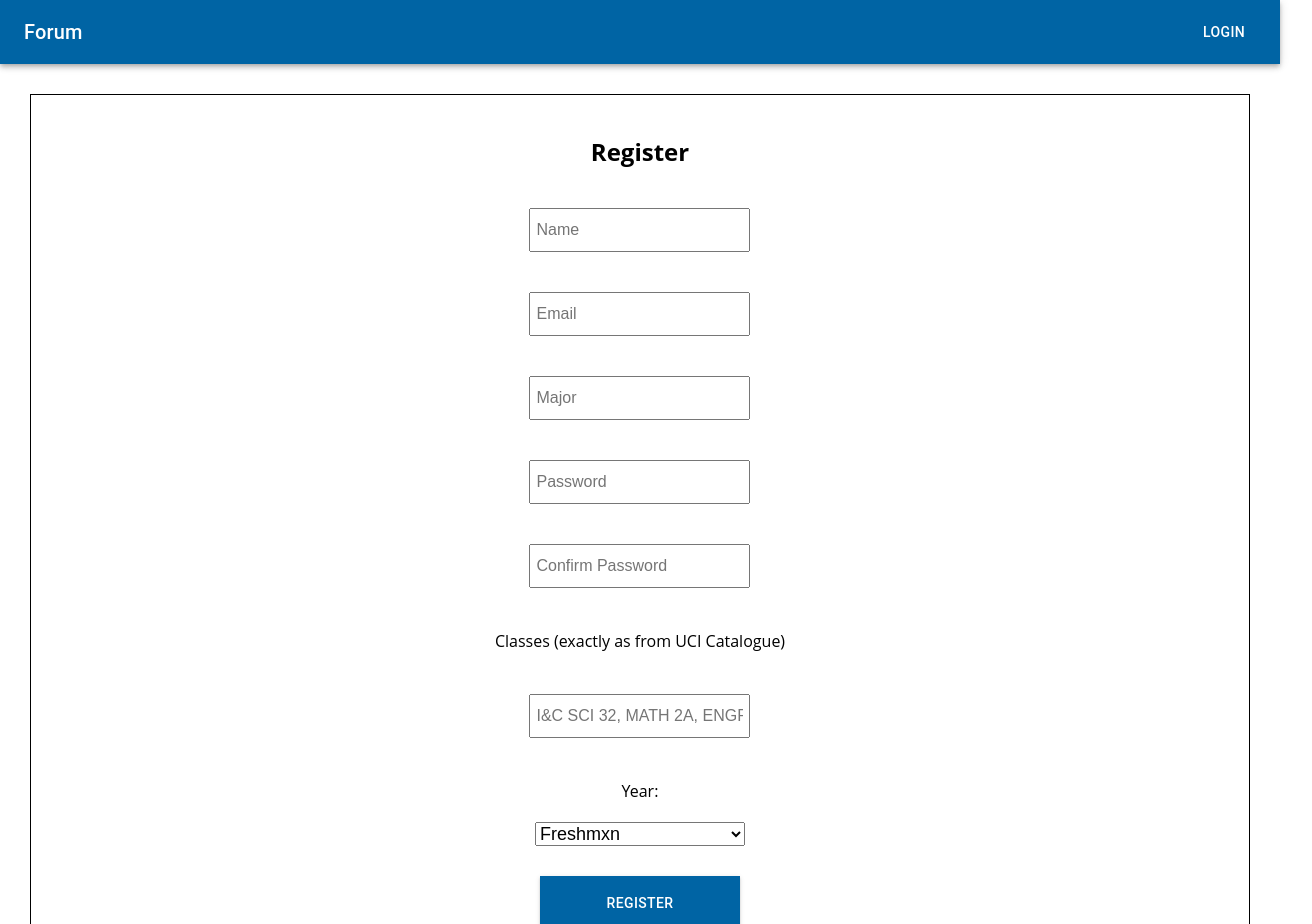
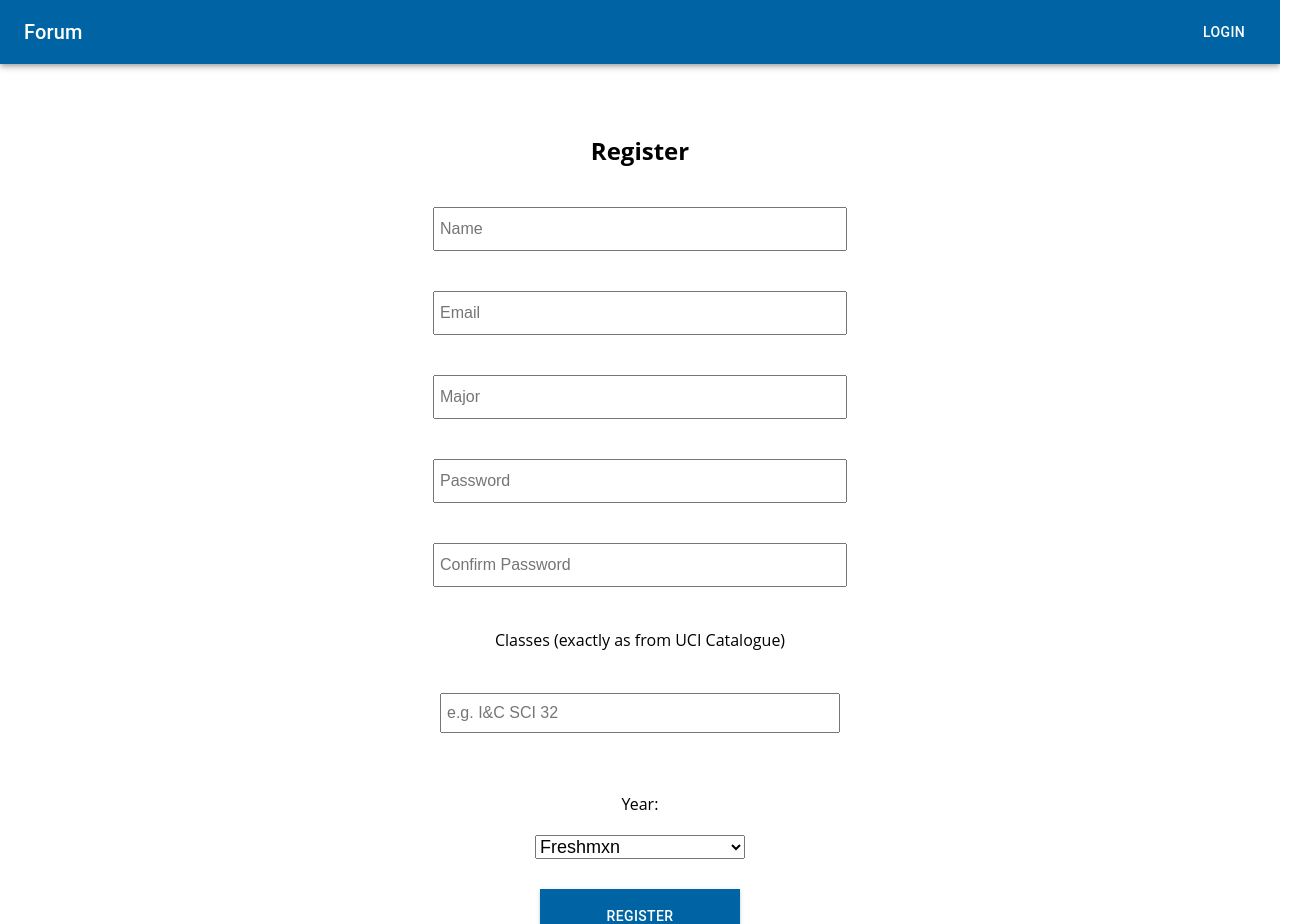
Before and after one commit to samderanova/classes_forum, a React (Create React App) app in the folder client/: page /register in a window 1280 px wide. Shown: the top 924 px of the page, 1312 px wide, since content can reach past the window. Built offline with nearby package versions, Linux system fonts and the light colour scheme.

Commit message:
integrate peterportal api, add to register system

```diff
--- a/client/src/components/Login.component.js
+++ b/client/src/components/Login.component.js
@@ -13,17 +13,15 @@ export default class Login extends Component {
     }
     login(e) {
         e.preventDefault();
-        var inputs = Array.from(e.target.children).filter(child => child.outerHTML !== '<br>').filter(child => child.localName !== 'label').map(input => input.value);
-        let email = inputs[0], password = inputs[1]
+        var input = Array.from(document.getElementsByClassName('log-input')).map(el => el.value)
+        let email = input[0], password = input[1]
         axios.get(`${url}/api`)
             .then(res => {
                 var infos = {}
                 for (var u of res.data) {
                     infos[u.email] = u._id
                 }
-                console.log(infos)
                 if (email in infos) {
-                    console.log(true)
                     axios.get(`${url}/api/getprofile/${infos[email]}`)
                         .then(res => {
                             if (bcrypt.compareSync(password, res.data.password)) {
@@ -40,6 +38,7 @@ export default class Login extends Component {
                         .catch(err => console.log(`Error: ${err}`))
                 }
                 else {
+                    console.log('email')
                     document.getElementById('email').style.borderColor = 'red';
                     document.getElementById('password').style.borderColor = 'red';
                     document.getElementById('incorrectPassword').innerHTML = 'Please enter a valid email and/or password!'
@@ -54,8 +53,8 @@ export default class Login extends Component {
                 <div className="Login">
                     <form onSubmit={this.login}>
                         <h3>Login</h3>
-                        <input id="email" type="text" name="email" placeholder="Email" /><br></br>
-                        <input id="password" type="password" name="password" placeholder="Passwprd" /><br></br>
+                        <input className="log-input" id="email" type="text" name="email" placeholder="Email" /><br></br>
+                        <input className="log-input" id="password" type="password" name="password" placeholder="Passwprd" /><br></br>
                         <div className="submit">
                             <p>Forgot Password?</p>
                             <Button variant="contained" type="submit" style={{color: 'white'}}>Submit</Button>
--- a/client/src/components/Register.component.js
+++ b/client/src/components/Register.component.js
@@ -1,24 +1,68 @@
 import React, {Component} from 'react';
-import {Button} from '@material-ui/core'
+import ReactDOM from 'react-dom';
+import {Button, CircularProgress} from '@material-ui/core';
 import axios from 'axios';
-import {url} from '../index'
-import '../styles/register.scss'
+import {url} from '../index';
+import '../styles/register.scss';
 
 export default class Register extends Component {
     constructor(props) {
         super(props)
+        this.state = {
+            loading: true,
+            chosenClasses: []
+        }
         this.register = this.register.bind(this)
+        this.addClasses = this.addClasses.bind(this)
     }
     componentDidMount() {
-
-
+        var search = document.getElementById('classes')
+        search.addEventListener('keyup', (e, s=search.value) => {
+            if (e.key === 'Enter') {
+                if (s.trim() !== '') {
+                    ReactDOM.render(<CircularProgress />, document.getElementById('chooseClasses'))
+                    axios.get(`${url}/api/getclasses`)
+                    .then(res => {
+                        let words = s.split(' ').map(word => word.toUpperCase())
+                        let results = [];
+                        if (words.length === 1) {
+                            results = res.data.filter(c => {
+                                if (words[0].length === 1) return c.startsWith(words[0])
+                                else return c.includes(words[0])
+                            }).map(c => {
+                                return <Button variant="contained" key={c} onClick={this.addClasses}>{c}</Button>
+                            })
+                        }
+                        else {
+                            results = res.data.filter(c => c.includes(words.join(' '))).map(c => {
+                                return <Button variant="contained" key={c} onClick={this.addClasses}>{c}</Button>;
+                            })
+                        }
+                        if (results.length === 0) {
+                            ReactDOM.render(
+                                <p>Sorry, no classes found! Please ensure you entered the class name correctly.</p>,
+                                document.getElementById('chooseClasses'))
+                        }
+                        else {
+                            ReactDOM.render(results.length > 5 ? results.slice(0, 5) : results,
+                            document.getElementById('chooseClasses'))
+                        }
+                    })
+                    .catch(err => console.log(`Error: ${err}`))
+                }
+                else {
+                    e.target.style.border = '3px solid red';
+                    ReactDOM.render(<p style={{color: 'red'}}>Please provide a class name!</p>,
+                        document.getElementById('warning'))
+                }
+            }
+        })
     }
     register(e) {
         e.preventDefault(); // on default, submitting the form will refresh the page; this prevents that
-
         // get all input elements inside the form
-        var inputs = Array.from(e.target.children).filter(child => child.outerHTML !== '<br>').filter(child => child.localName !== 'label').map(input => input.value)
-        var classes = inputs[6].split(',')
+        var inputs = Array.from(document.getElementsByClassName('reg-input')).map(el => el.value);
+        try {
             axios.post(`${url}/api/adduser`, {
                 name: inputs[0],
                 email: inputs[1],
@@ -26,23 +70,64 @@ export default class Register extends Component {
                 pic: '',
                 major: inputs[2],
                 year: inputs[3],
-            classes: classes
+                classes: []
             })
                 .then(_ => console.log('Success!'))
                 .catch(err => console.log(err))
         }
+        catch(err) {
+            for (var el of inputs) {
+                if (el.value.trim() === '') {
+                    el.style.border = '3px solid red';
+                    ReactDOM.render(<p style={{color: 'red'}}>Please make sure you fill out every field!</p>,
+                        document.getElementById('warning'))
+                }
+            }
+        }
+    }
+    addClasses(e) {
+        e.persist()
+        this.setState((prevState) => {
+            if (e.target.localName === 'button') {
+                if (prevState.chosenClasses.includes(e.target.children[0].innerHTML)) {
+                    ReactDOM.render(<p style={{color: 'red'}}>This class has already been added!</p>,
+                        document.getElementById('warning'))
+                }
+                else {
+                    prevState.chosenClasses.push(e.target.children[0].innerHTML)
+                    return {chosenClasses: prevState.chosenClasses}
+                }
+            }
+            else {
+                if (prevState.chosenClasses.includes(e.target.innerHTML)) {
+                    ReactDOM.render(<p style={{color: 'red'}}>This class has already been added!</p>,
+                        document.getElementById('warning'))
+                }
+                else {
+                    prevState.chosenClasses.push(e.target.innerHTML)
+                    return {chosenClasses: prevState.chosenClasses}
+                }
+            }
+        })
+    }
     render() {
         return (
             <div className="Register">
-                <form onSubmit={this.register}>
+                <form id="reg-form">
                     <h2>Register</h2>
-                    <input type="text" name="name" placeholder="Name" /><br></br>
-                    <input type="text" name="email" placeholder="Email" /><br></br>
-                    <input type="text" name="major" placeholder="Major"/><br></br>
-                    <input type="password" name="password" placeholder="Password"/><br></br>
-                    <input type="password" name="confirmpass" placeholder="Confirm Password" /><br></br><br></br>
+                    <input className="reg-input" type="text" name="name" placeholder="Name" /><br></br>
+                    <input className="reg-input" type="email" name="email" placeholder="Email" /><br></br>
+                    <input className="reg-input" type="text" name="major" placeholder="Major"/><br></br>
+                    <input className="reg-input" type="password" name="password" placeholder="Password"/><br></br>
+                    <input className="reg-input" type="password" name="confirmpass" placeholder="Confirm Password" /><br></br><br></br>
                     <label>Classes (exactly as from  UCI Catalogue)</label><br></br><br></br>
-                    <input type="text" name="classes" placeholder="I&C SCI 32, MATH 2A, ENGR 7A" /><br></br><br></br>
+                    <input id="classes" type="search" name="classes" placeholder="e.g. I&C SCI 32"/><br></br>
+                    <div id="chooseClasses"></div>
+                    <div id="chosenClasses">
+                        {this.state.chosenClasses.map(el => {
+                            return <Button key={el} variant="contained">{el}</Button>
+                        })}
+                    </div>
                     <label>Year:</label><br></br>
                     <select name="year" id="year">
                         <option value="freshman">Freshmxn</option>
@@ -50,9 +135,10 @@ export default class Register extends Component {
                         <option value="junior">Junior</option>
                         <option value="senior">Senior</option>
                     </select><br></br>
-
-                    <div className="btns"><Button variant="contained" type="submit">Register</Button></div>
-
+                    <div id="warning"></div>
+                    <div className="btns">
+                        <Button variant="contained" onClick={this.register}>Register</Button>
+                    </div>
                 </form>
             </div>
         )
--- a/client/src/index.scss
+++ b/client/src/index.scss
@@ -15,7 +15,7 @@ body {
     }
     .Home, .Register {
         @media only screen and (max-width: $maxwidth) {
-            height: 120vh;
+            height: 150vh;
             padding: 0 10px;
         }
     }
--- a/client/src/styles/footer.scss
+++ b/client/src/styles/footer.scss
@@ -1,6 +1,6 @@
 .footer {
   margin-top: 20rem;
-  padding: 1rem;
+  padding: 1rem 0;
   background-color: rgb(0, 100, 164);
   color: white;
   width: 100%;
--- a/client/src/styles/register.scss
+++ b/client/src/styles/register.scss
@@ -1,15 +1,17 @@
 .Register {
-  border: 1px solid black;
   font-size: 16px;
   margin: 30px;
-  padding: 20px 200px !important;
+  padding: 20px 100px !important;
 
   form {
     text-align: center;
     input {
       font: 400 16px Arial;
       min-height: 40px;
-      min-width: 200px;
+      @media only screen and (max-width: 500px) {
+        min-width: 200px;
+      }
+      min-width: 400px;
       margin: 20px 0;
       padding: 0 5px;
     }
@@ -17,6 +19,14 @@
       font: 400 18px Arial;
       margin: 20px;
       min-width: 210px;
+    }
+    #chooseClasses {
+      padding: 20px;
+      button {
+        border-radius: 0;
+        color: white;
+        margin: 10px;
+      }
     }
   }
 
```
Also changed, not shown: 2 other files (tests, documents, lock files or other folders). Lines whose indentation alone changed are shown as unchanged.
